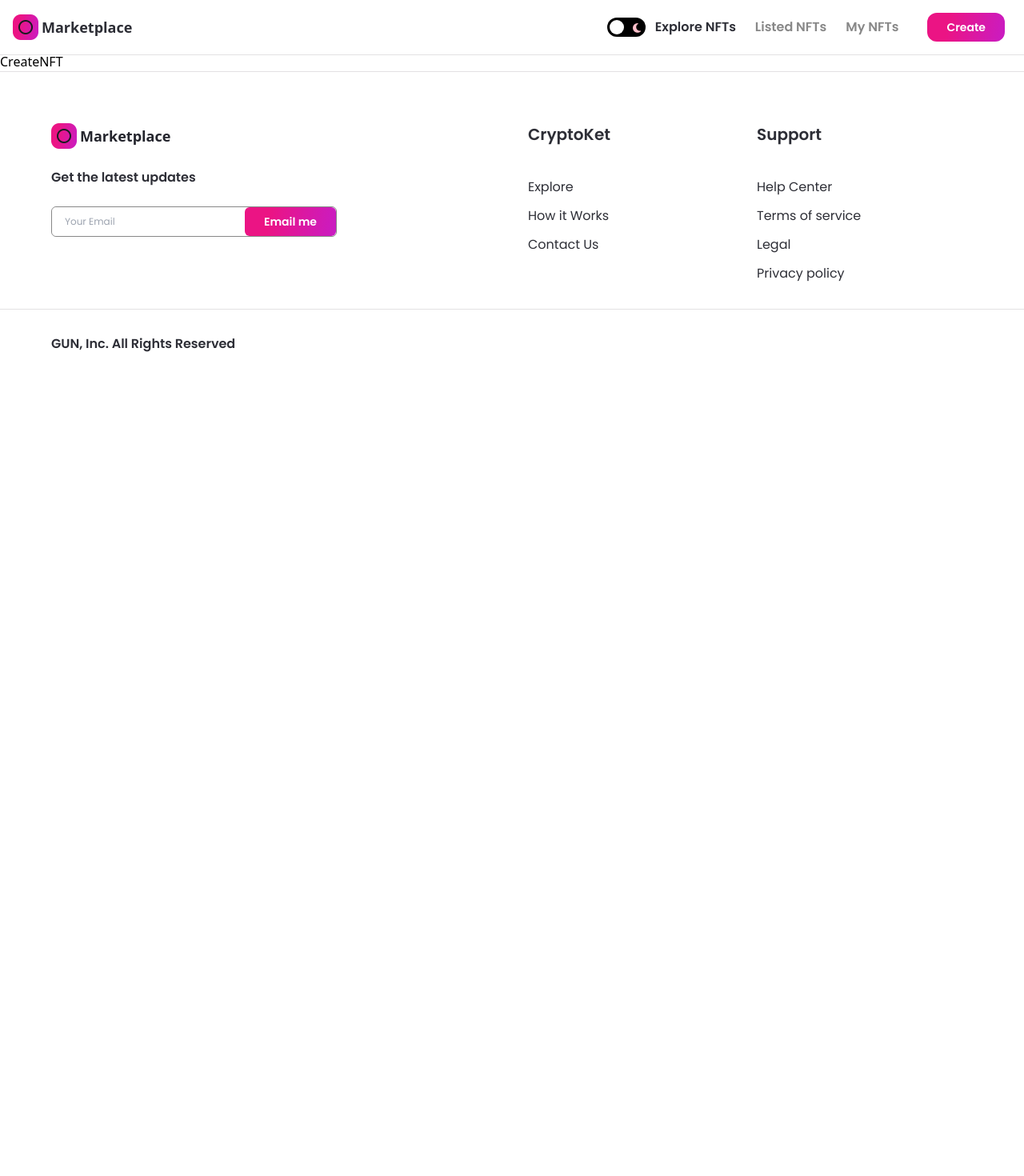
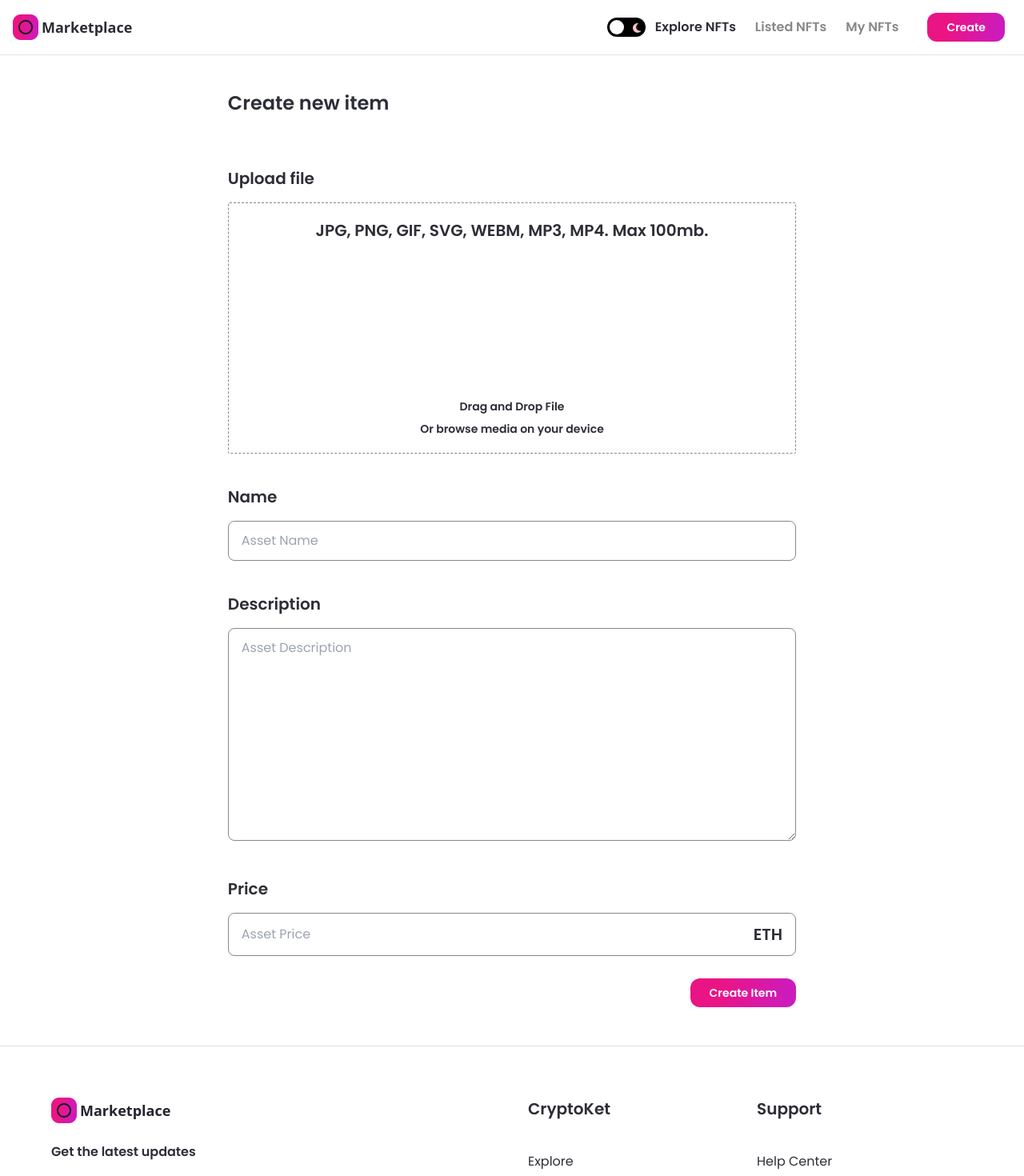
Before and after one commit to mganeshan29/nft_marketplace, a Next.js app: page /create-nft in a window 1280 px wide. Shown: the top 1470 px of the page at 80% size. Before the commit the page ends 800 px from the top, so only its background shows below. Built offline with nearby package versions, Linux system fonts and the light colour scheme.

Commit message:
add function to create,upload nft

```diff
--- /dev/null
+++ b/components/Input.jsx
@@ -0,0 +1,30 @@
+import { useContext } from 'react';
+
+const Input = ({ inputType, title, placeholder, handleClick }) => (
+  <div className="mt-10 w-full">
+    <p className="font-poppins dark:text-white text-nft-black-1 font-semibold text-xl">{title}</p>
+
+    {inputType === 'number' ? (
+      <div className="dark:bg-nft-black-1 bg-white border dark:border-nft-black-1 border-nft-gray-2 rounded-lg w-full outline-none font-poppins dark:text-white text-nft-gray-2 text-base mt-4 px-4 py-3 flexBetween flex-row">
+        <input
+          type="number"
+          className="flex-1 w-full dark:bg-nft-black-1 bg-white outline-none "
+          placeholder={placeholder}
+          onChange={handleClick}
+        />
+        <p className="font-poppins dark:text-white text-nft-black-1 font-semibold text-xl">ETH</p>
+      </div>
+    )
+      : inputType === 'textarea' ? (
+        <textarea rows={10} className="dark:bg-nft-black-1 bg-white border dark:border-nft-black-1 border-nft-gray-2 rounded-lg w-full outline-none font-poppins dark:text-white text-nft-gray-2 text-base mt-4 px-4 py-3" placeholder={placeholder} onChange={handleClick} />
+      )
+        : (
+          <input
+            className="dark:bg-nft-black-1 bg-white border dark:border-nft-black-1 border-nft-gray-2 rounded-lg w-full outline-none font-poppins dark:text-white text-nft-gray-2 text-base mt-4 px-4 py-3"
+            placeholder={placeholder}
+            onChange={handleClick}
+          />
+        )}
+  </div>
+);
+export default Input;
--- a/components/index.js
+++ b/components/index.js
@@ -4,5 +4,6 @@ import Button from './Button';
 import Banner from './Banner';
 import CreatorCard from './CreatorCard';
 import NFTCard from './NFTCard';
+import Input from './Input';
 
-export { Navbar, Footer, Button, Banner, CreatorCard, NFTCard };
+export { Navbar, Footer, Button, Banner, CreatorCard, NFTCard, Input };
--- a/pages/create-nft.js
+++ b/pages/create-nft.js
@@ -1,6 +1,120 @@
-import React from 'react';
+import { useState, useMemo, useCallback, useContext } from 'react';
 
-const CreateNFT = () => (
-  <div>CreateNFT</div>
-);
+import { useRouter } from 'next/router';
+import { useDropzone } from 'react-dropzone';
+import Image from 'next/image';
+import { useTheme } from 'next-themes';
+import images from '../assets';
+import { Button, Input } from '../components';
+
+const CreateNFT = () => {
+  const [fileUrl, setFileUrl] = useState(null);
+  const { theme } = useTheme();
+
+  const onDrop = useCallback(async () => {
+
+  }, []);
+  const { getRootProps, getInputProps, isDragActive, isDragAccept, isDragReject } = useDropzone({
+    onDrop,
+    accept: 'image/*',
+    maxSize: 5000000,
+  });
+  const createMarket = async () => {
+    const { name, description, price } = formInput;
+    if (!name || !description || !price || !fileUrl) return;
+    /* first, upload to IPFS */
+    const data = JSON.stringify({ name, description, image: fileUrl });
+    try {
+      const added = await client.add(data);
+      const url = `https://ipfs.infura.io/ipfs/${added.path}`;
+      /* after file is uploaded to IPFS, pass the URL to save it on Polygon */
+      await createSale(url, formInput.price);
+      router.push('/');
+    } catch (error) {
+      console.log('Error uploading file: ', error);
+    }
+  };
+  const fileStyle = useMemo(
+    () => (
+      `dark:bg-nft-black-1 bg-white border dark:border-white border-nft-gray-2 flex flex-col items-center p-5 rounded-sm border-dashed
+       ${isDragActive ? ' border-file-active ' : ''}
+       ${isDragAccept ? ' border-file-accept ' : ''}
+       ${isDragReject ? ' border-file-reject ' : ''}`),
+    [isDragActive, isDragReject, isDragAccept],
+  );
+
+  return (
+    <div className="flex justify-center sm:px-4 p-12">
+      <div className="w-3/5 md:w-full">
+        <h1 className="font-poppins dark:text-white text-nft-black-1 font-semibold text-2xl">Create new item</h1>
+
+        <div className="mt-16">
+          <p className="font-poppins dark:text-white text-nft-black-1 font-semibold text-xl">Upload file</p>
+          <div className="mt-4">
+            <div {...getRootProps()} className={fileStyle}>
+              <input {...getInputProps()} />
+              <div className="flexCenter flex-col text-center">
+                <p className="font-poppins dark:text-white text-nft-black-1 font-semibold text-xl">JPG, PNG, GIF, SVG, WEBM, MP3, MP4. Max 100mb.</p>
+
+                <div className="my-12 w-full flex justify-center">
+                  <Image
+                    src={images.upload}
+                    width={100}
+                    height={100}
+                    objectFit="contain"
+                    alt="file upload"
+                    className={theme === 'light' && 'filter invert'}
+                  />
+                </div>
+
+                <p className="font-poppins dark:text-white text-nft-black-1 font-semibold text-sm">Drag and Drop File</p>
+                <p className="font-poppins dark:text-white text-nft-black-1 font-semibold text-sm mt-2">Or browse media on your device</p>
+              </div>
+            </div>
+            {fileUrl && (
+              <aside>
+                <div>
+                  <img
+                    src={fileUrl}
+                    alt="Asset_file"
+                  />
+                </div>
+              </aside>
+            )}
+          </div>
+        </div>
+
+        <Input
+          inputType="input"
+          title="Name"
+          placeholder="Asset Name"
+          handleClick={(e) => updateFormInput({ ...formInput, name: e.target.value })}
+        />
+
+        <Input
+          inputType="textarea"
+          title="Description"
+          placeholder="Asset Description"
+          handleClick={(e) => updateFormInput({ ...formInput, description: e.target.value })}
+        />
+
+        <Input
+          inputType="number"
+          title="Price"
+          placeholder="Asset Price"
+          handleClick={(e) => updateFormInput({ ...formInput, price: e.target.value })}
+        />
+
+        <div className="mt-7 w-full flex justify-end">
+          <Button
+            btnName="Create Item"
+            btnType="primary"
+            classStyles="rounded-xl"
+            handleClick={() => { }}
+          />
+        </div>
+      </div>
+    </div>
+  );
+};
 export default CreateNFT;
```
Also changed, not shown: components/Button.jsx (line endings or trailing spaces).
